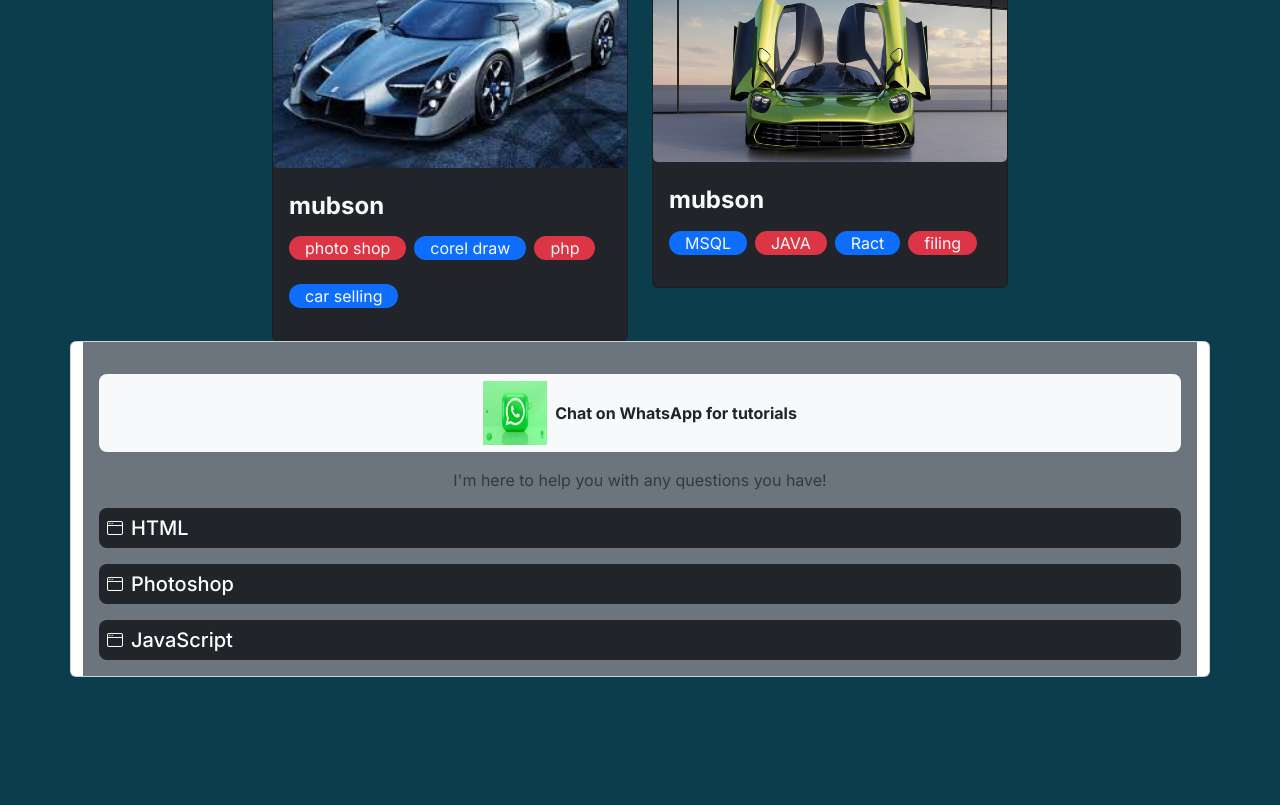
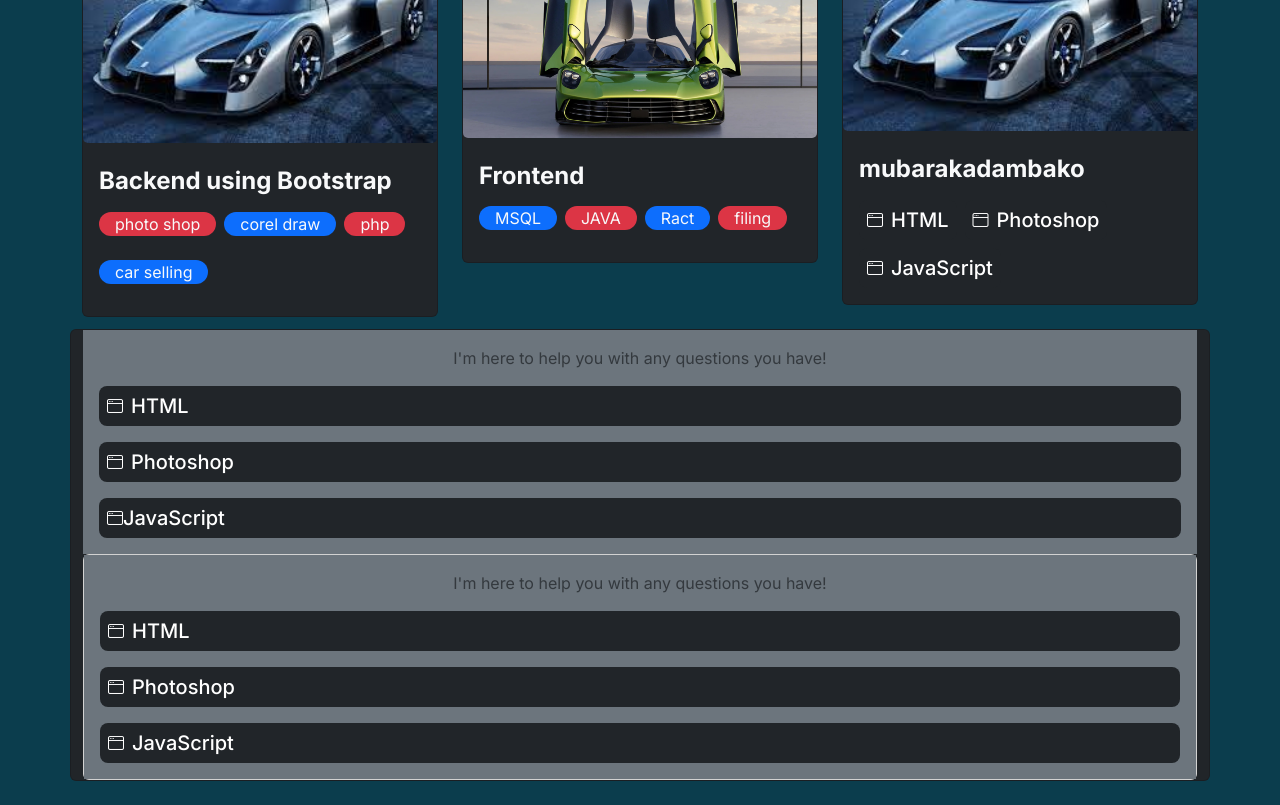
Before and after one commit to mubsonBako3090/My-app, a Next.js app: page /project in a window 1280 px wide. Shown: the part 760-1565 px from the top of the page. Before the commit the page ends 1437 px from the top, so only its background shows below. Built offline with nearby package versions, Linux system fonts and the light colour scheme.

Commit message:
fix path for vercel

```diff
--- a/package.json
+++ b/package.json
@@ -9,6 +9,7 @@
     "lint": "next lint"
   },
   "dependencies": {
+    "aos": "^2.3.4",
     "bootstrap": "^5.3.7",
     "bootstrap-icons": "^1.13.1",
     "gitignore": "^0.7.0",
--- a/src/app/api/contact/route.js
+++ b/src/app/api/contact/route.js
@@ -1,6 +1,6 @@
 import { NextResponse } from "next/server";
 
-import connectDB from "../../../config/db";
+import connectDB from "@/config/db";
 import Contact from "@/models/Contact";
 // CREATE
 export async function POST(request) {
--- a/src/app/globals.css
+++ b/src/app/globals.css
@@ -72,6 +72,41 @@ body {
 
   font-size: 26px;
 }
+.hover-text {
+  transition: color 0.2s ease;
+  color: rgb(197, 100, 100);
+}
+
+.hover-text:hover {
+  color: rgb(81, 108, 196);
+  cursor: pointer;
+}
+.hover-text:hover {
+  color: #603aca;
+  text-decoration: underline;
+  transform: scale(1.05);
+}.hover-text {
+  transition: all 0.3s ease;
+}.hover-card .card-title,
+.hover-card .card-text {
+  transition: all 0.3s ease;
+}
+
+.hover-card:hover .card-title {
+  color: #ffd700; /* gold */
+  transform: scale(1.05);
+  text-decoration: underline;
+}
+
+.hover-card:hover .card-text {
+  color: #ffffff;
+  opacity: 0.9;
+  letter-spacing: 1px;
+}
+
+
+
+
 /*--------------------------------------------------------------
 # MainPage Section
 --------------------------------------------------------------*/
--- a/src/components/ContactUs.jsx
+++ b/src/components/ContactUs.jsx
@@ -204,6 +204,7 @@ const ContactUs = () => {
                   >
                     {isSubmitting ? "Sending..." : "Send Message"}
                   </button>
+                  <Link href="/intouch" className="btn w-100 btn-outline-warning mt-3">View Contact</Link>
                 </form>
               </div>
             </div>
--- a/src/components/Navbar.jsx
+++ b/src/components/Navbar.jsx
@@ -14,7 +14,7 @@ export default function Navbar() {
           Bako`s e n t
         </a>
         <button
-          className="navbar-toggler shadow-none"
+          className="navbar-toggler shadow-none bg-light"
           type="button"
           data-bs-toggle="collapse"
           data-bs-target="#main-nav"
--- a/src/components/Project.jsx
+++ b/src/components/Project.jsx
@@ -36,7 +36,7 @@ import Link from "next/link";
                     <div className="card bg-dark text-light">
                         <img src="/ihj.PNG" alt="" className="card-img" />
                         <div className="card-body">
-                            <h4 className="fw-bold my-2">mubson </h4>
+                            <h4 className="fw-bold my-2"> </h4>
                             <p> </p>
                             <div className="d-flex flex-wrap gap-2">
                                 <p className="bg-danger rounded-4 text-light px-3"> MSQL </p>
@@ -54,7 +54,7 @@ import Link from "next/link";
                             <h4 className="fw-bold my-2">
 
 
-                                mubarakadambako</h4>
+                            </h4>
                             <p>
 
 
@@ -73,7 +73,7 @@ import Link from "next/link";
                     <div className="card bg-dark text-light">
                         <img src="/down.jpeg" alt="" className="card-img" />
                         <div className="card-body">
-                            <h4 className="fw-bold my-2">mubson</h4>
+                            <h4 className="fw-bold my-2">Backend using Bootstrap</h4>
                             <p> </p>
                             <div className="d-flex flex-wrap gap-2">
                                 <p className="bg-danger rounded-4 text-light px-3"> photo shop </p>
@@ -88,7 +88,7 @@ import Link from "next/link";
                     <div className="card bg-dark text-light">
                         <img src="/lol.png" alt="" className="card-img" />
                         <div className="card-body">
-                            <h4 className="fw-bold my-2">mubson</h4>
+                            <h4 className="fw-bold my-2">Frontend </h4>
                             <p> </p>
                             <div className="d-flex flex-wrap gap-2">
                                 <p className="bg-primary rounded-4 text-light px-3"> MSQL </p>
@@ -99,16 +99,37 @@ import Link from "next/link";
                         </div>
                     </div>
                 </div>
-                <div className="card">
+                                <div className="col-lg-4">
+                    <div className="card bg-dark text-light mb-4">
+                        <img src="/down.jpeg
+
+
+                        " alt="" className="card-img" />
+                        <div className="card-body">
+                            <h4 className="fw-bold my-2">mubarakadambako</h4>
+                            <p> </p>
+                            <div className="d-flex flex-wrap gap-2">
+
+                          <div className="d-flex align-items-center gap-2 bg-dark text-white rounded-3 p-2">
+                                  <i className="bi bi-window"></i>
+                                  <h5 className="mb-0">HTML</h5>
+                                </div>
+                                <div className="d-flex align-items-center gap-2 bg-dark text-white rounded-3 p-2">
+                                  <i className="bi bi-window bi bi-arrowup"></i>
+                                  <h5 className="mb-0">Photoshop</h5>
+                                </div>
+                                <div className="d-flex align-items-center gap-2 bg-dark text-white rounded-3 p-2">
+                                  <i className="bi bi-window"></i>
+                                  <h5 className="mb-0">JavaScript</h5>
+                                </div>
+
+                            </div>
+                        </div>
+                    </div>
+                </div>
+                <div className="card bg-dark mb-4">
                             <div className="card-body bg-secondary text-center">
-                              <Link
-                                href="https://wa.me/2349164675884"
-                                target="_blank"
-                                className="btn w-80 rounded-3 fw-bold getbtn my-3 bg-light d-flex align-items-center justify-content-center gap-2"
-                              >
-                                <img src="/kkk.webp" alt="WhatsApp" width={64} height={64} />
-                                Chat on WhatsApp for tutorials
-                              </Link>
+
                               <p className="text-muted ">
                                 I'm here to help you with any questions you have!
                               </p>
@@ -118,7 +139,29 @@ import Link from "next/link";
                                   <h5 className="mb-0">HTML</h5>
                                 </div>
                                 <div className="d-flex align-items-center gap-2 bg-dark text-white rounded-3 p-2">
+                                  <i className="bi bi-window bi bi-arrowup"></i>
+                                  <h5 className="mb-0">Photoshop</h5>
+                                </div>
+                                <div className="d-flex align-items-center gap- bg-dark text-white rounded-3 p-2">
                                   <i className="bi bi-window"></i>
+                                  <h5 className="mb-0">JavaScript</h5>
+                                </div>
+                              </div>
+                            </div>
+
+                <div className="card bg-light)">
+                            <div className="card-body bg-secondary text-center">
+
+                              <p className="text-muted ">
+                                I'm here to help you with any questions you have!
+                              </p>
+                              <div className="d-flex flex-column gap-3">
+                                <div className="d-flex align-items-center gap-2 bg-dark text-white rounded-3 p-2">
+                                  <i className="bi bi-window"></i>
+                                  <h5 className="mb-0">HTML</h5>
+                                </div>
+                                <div className="d-flex align-items-center gap-2 bg-dark text-white rounded-3 p-2">
+                                  <i className="bi bi-window bi bi-arrowup"></i>
                                   <h5 className="mb-0">Photoshop</h5>
                                 </div>
                                 <div className="d-flex align-items-center gap-2 bg-dark text-white rounded-3 p-2">
@@ -128,6 +171,7 @@ import Link from "next/link";
                               </div>
                             </div>
                           </div>
+                          </div>
             </div>
         </>
     );
--- a/src/components/Skill.jsx
+++ b/src/components/Skill.jsx
@@ -1,5 +1,6 @@
 
 
+<html lang="en">
 <head>
   <meta charset="UTF-8">
   <meta name="viewport" content="width=device-width, initial-scale=1">
@@ -77,3 +78,4 @@
   </div>
 
 </body>
+</html>
```
Also changed, not shown: src/components/Landing.jsx (+6 -13 lines), src/components/Tutorials.jsx (+36 -16 lines), 1 other file (tests, documents, lock files or other folders).
